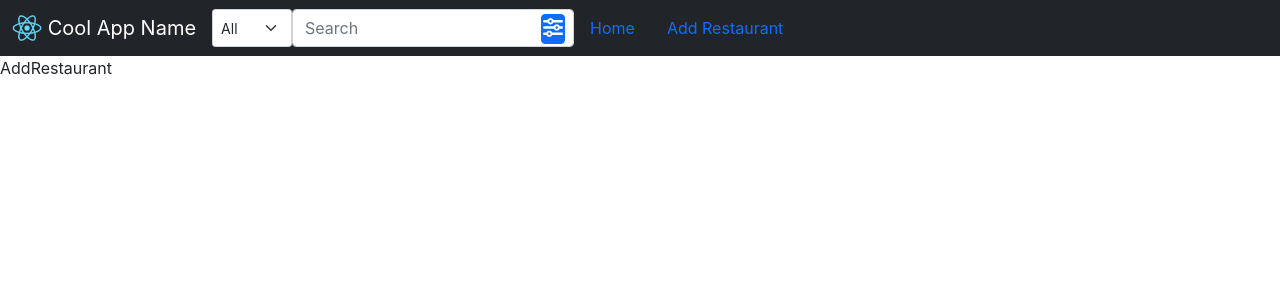
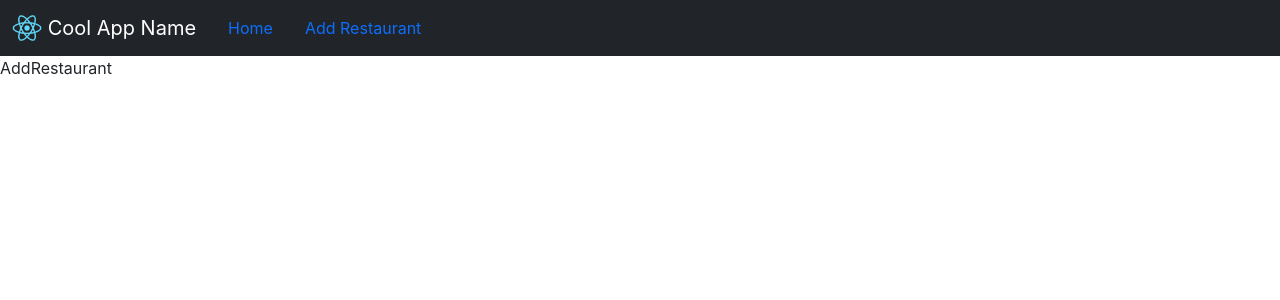
Before and after one commit to filipecamargos/Trust-Eat, a JavaScript app: page /addrestaurant in a window 1280 px wide. Shown: the top 300 px of the page. Built offline with nearby package versions, Linux system fonts and the light colour scheme; the HTML template or start-up script is replaced by a standard one.

Commit message:
made two layouts

```diff
--- a/src/App.js
+++ b/src/App.js
@@ -1,43 +1,24 @@
-import MainNavBar from "./components/NavBar/MainNavBar";
 import Home from "./components/Home/Home";
 import Restaurant from "./components/Restaurant/Restaurant";
 import AddRestaurant from "./components/Add Restaurant/AddRestaurant";
 import { BrowserRouter as Router, Routes, Route } from "react-router-dom";
-
-const RouteWithNavbar = ({ exact, path, component: Component, ...rest }) => {
-  return (
-    <Route
-      exact={exact}
-      path={path}
-      {...rest}
-      render={(routeProps) => {
-        return (
-          <>
-            <MainNavBar {...routeProps} />
-            <Component {...routeProps} />
-          </>
-        );
-      }}
-    />
-  );
-};
+import Layout from "./components/Layout/Layout";
+import Layout2 from "./components/Layout/Layout2";
 
 function App() {
   return (
     <Router>
-      <div className="App">
-        <MainNavBar />
-        <div className="content">
-          <Routes>
-            <Route exact path="/" element={<Home />} />
-            <Route
-              path="/restaurant/:restaurant_name"
-              element={<Restaurant />}
-            />
-            <Route path="/addrestaurant" element={<AddRestaurant />} />
-          </Routes>
-        </div>
-      </div>
+      <Routes>
+        <Route path="/" element={<Layout />}>
+          <Route index element={<Home />} />
+        </Route>
+      </Routes>
+      <Routes>
+        <Route element={<Layout2 />}>
+          <Route path="/restaurant/:restaurant_name" element={<Restaurant />} />
+          <Route path="/addrestaurant" element={<AddRestaurant />} />
+        </Route>
+      </Routes>
     </Router>
   );
 }
--- /dev/null
+++ b/src/components/Layout/Layout.js
@@ -0,0 +1,13 @@
+import { Outlet } from "react-router-dom";
+import HomeNavBar from "./NavBar/HomeNavBar";
+
+const Layout = () => {
+  return (
+    <>
+      <HomeNavBar />
+      <Outlet />
+    </>
+  );
+};
+
+export default Layout;
--- /dev/null
+++ b/src/components/Layout/Layout2.js
@@ -0,0 +1,13 @@
+import { Outlet } from "react-router-dom";
+import RegularNavBar from "./NavBar/RegularNavBar";
+
+const Layout = () => {
+  return (
+    <>
+      <RegularNavBar />
+      <Outlet />
+    </>
+  );
+};
+
+export default Layout;
--- a/src/components/NavBar/MainNavBar.js
+++ b/src/components/Layout/NavBar/HomeNavBar.js
@@ -8,8 +8,8 @@ import {
   Dropdown,
 } from "react-bootstrap";
 import { LinkContainer } from "react-router-bootstrap";
-import classes from "./MainNavBar.module.css";
-import logo from "../../images/logo192.png";
+import classes from "./HomeNavBar.module.css";
+import logo from "../../../images/logo192.png";
 
 const MainNavBar = () => {
   return (
--- /dev/null
+++ b/src/components/Layout/NavBar/RegularNavBar.js
@@ -0,0 +1,40 @@
+import { Navbar, Nav, Container } from "react-bootstrap";
+import { LinkContainer } from "react-router-bootstrap";
+import classes from "./RegularNavBar.module.css";
+import logo from "../../../images/logo192.png";
+
+const MainNavBar = () => {
+  return (
+    <Navbar expand="sm" bg="dark" variant="dark">
+      <Container fluid>
+        <Navbar.Brand href="#home">
+          <img
+            alt=""
+            src={logo}
+            width="30"
+            height="30"
+            className="d-inline-block align-top"
+          />{" "}
+          <span>Cool App Name</span>
+        </Navbar.Brand>
+
+        <Navbar.Toggle
+          aria-controls="responsive-navbar-nav"
+          style={{ borderColor: "transparent" }}
+        >
+          <i className="fa fa-angle-down" style={{ fontSize: 24 }}></i>
+        </Navbar.Toggle>
+        <Navbar.Collapse id="responsive-navbar-nav">
+          <LinkContainer to="/">
+            <Nav.Link className={classes.hidden}>Home</Nav.Link>
+          </LinkContainer>
+          <LinkContainer to="/addrestaurant">
+            <Nav.Link>Add Restaurant</Nav.Link>
+          </LinkContainer>
+        </Navbar.Collapse>
+      </Container>
+    </Navbar>
+  );
+};
+
+export default MainNavBar;
--- /dev/null
+++ b/src/components/Layout/NavBar/RegularNavBar.module.css
@@ -0,0 +1,9 @@
+.hidden {
+  display: none;
+}
+
+@media only screen and (min-width: 576px) {
+  .hidden {
+    display: inline-block;
+  }
+}
```
Also changed, not shown: src/components/Layout/NavBar/HomeNavBar.module.css (renamed from src/components/NavBar/MainNavBar.module.css).
